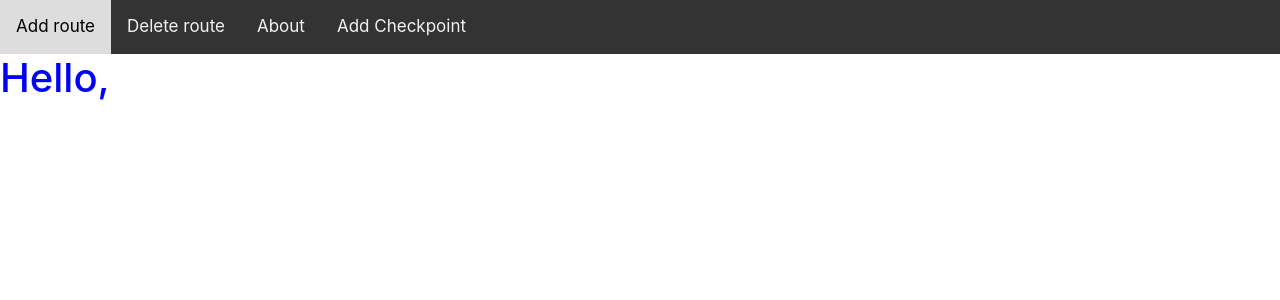
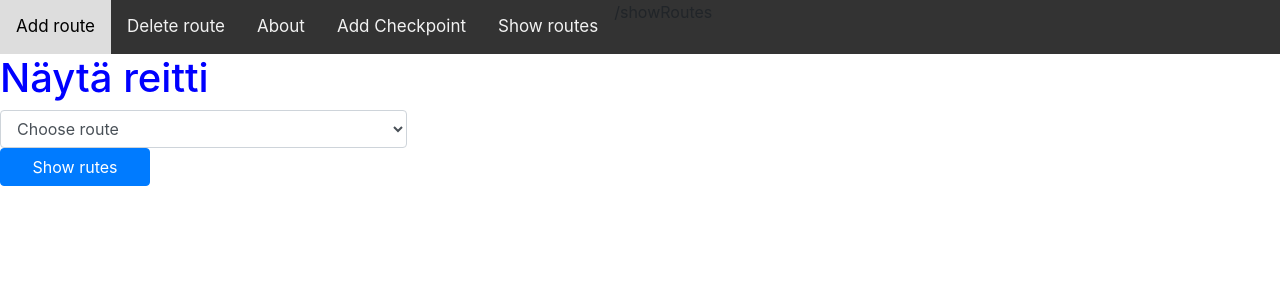
Before and after one commit to anthau/frontOrient, a React (Create React App) app: page /showRoutes in a window 1280 px wide. Shown: the top 300 px of the page. Built offline with nearby package versions, Linux system fonts and the light colour scheme; no server answers.

Commit message:
added show route

```diff
--- a/public/index.html
+++ b/public/index.html
@@ -41,7 +41,9 @@
   <a href="DeleteRoute">Delete route</a>
   <a href="About">About</a>
   <a href="AddCheckpoint">Add Checkpoint </a>
+  <a href="showRoutes">Show routes </a>
 
+/showRoutes
   <a href="javascript:void(0);" class="icon" onclick="myFunction()">
     <i class="fa fa-bars"></i>
   </a>
--- a/src/ShowCheckpoints/index.js
+++ b/src/ShowCheckpoints/index.js
@@ -1,12 +1,61 @@
 import React from 'react'
 import $ from "jquery";
 import 'bootstrap/dist/css/bootstrap.min.css';
-import {Button} from 'react-bootstrap';
+import { Button } from 'react-bootstrap';
 import './../App.css'
 
 export default class ShowRoutes extends React.Component {
-	render()  {
+	constructor(props) {
+		super(props);
+	}
+	componentDidMount() {
 
-		return (<h1>test</h1>)
+		var data = JSON.stringify({});
+		var xhr = new XMLHttpRequest();
+		xhr.withCredentials = true;
+
+		xhr.addEventListener("readystatechange", function () {
+			if (this.readyState === 4) {
+				alert(this.responseText);
+			}
+		});
+
+		xhr.open("GET", "http://192.168.99.100/api/oBackEnd/webresources/generic");
+		xhr.setRequestHeader("Content-Type", "application/json");
+		xhr.setRequestHeader("User-Agent", "PostmanRuntime/7.19.0");
+		xhr.setRequestHeader("Accept", "*/*");
+		xhr.setRequestHeader("Cache-Control", "no-cache");
+		xhr.setRequestHeader("Postman-Token", "b549e640-7eb8-43d1-ae0f-a8e86aeafe32,1d038556-5fd6-494e-a550-f08bcb19240f");
+		xhr.setRequestHeader("Host", "192.168.99.100");
+		xhr.setRequestHeader("Accept-Encoding", "gzip, deflate");
+		xhr.setRequestHeader("Content-Length", "27");
+		xhr.setRequestHeader("Connection", "keep-alive");
+		xhr.setRequestHeader("cache-control", "no-cache");
+		xhr.send(data);
+	}
+
+	show(e) {
+		alert('moi')
+	}
+	render() {
+
+		return (
+			<div class="row">
+				<div class="col-sm-4">
+					<div>
+						<h1>Näytä reitti</h1>
+						<select class="form-control" id="sel1">
+							<option hidden >Choose route</option>
+							<option>1</option>
+							<option>2</option>
+
+						</select>
+
+						<button type="button" onClick={this.show} class="btn btn-primary">Show rutes </button>
+					</div>
+				</div>
+			</div>
+
+		)
 	}
 }
--- a/src/index.js
+++ b/src/index.js
@@ -10,7 +10,7 @@ import AddRoute from  './AddRoute'
 import About from  './About'
 import AddCheckpoint from  './AddCheckpoint'
 import DeleteRoute from  './DeleteRoute'
-
+import ShowRoutes from  './ShowCheckpoints'
 
 import {
   BrowserRouter as Router,
@@ -27,7 +27,7 @@ return (
       <Route path="/test" component={Welcome} />
     </div>
     <div>
-      <Route path="/showRoutes" component={Welcome} />
+      <Route path="/showRoutes" component={ShowRoutes} />
     </div>
     <div>
       <Route path="/DeleteRoute" component={DeleteRoute} />
```
